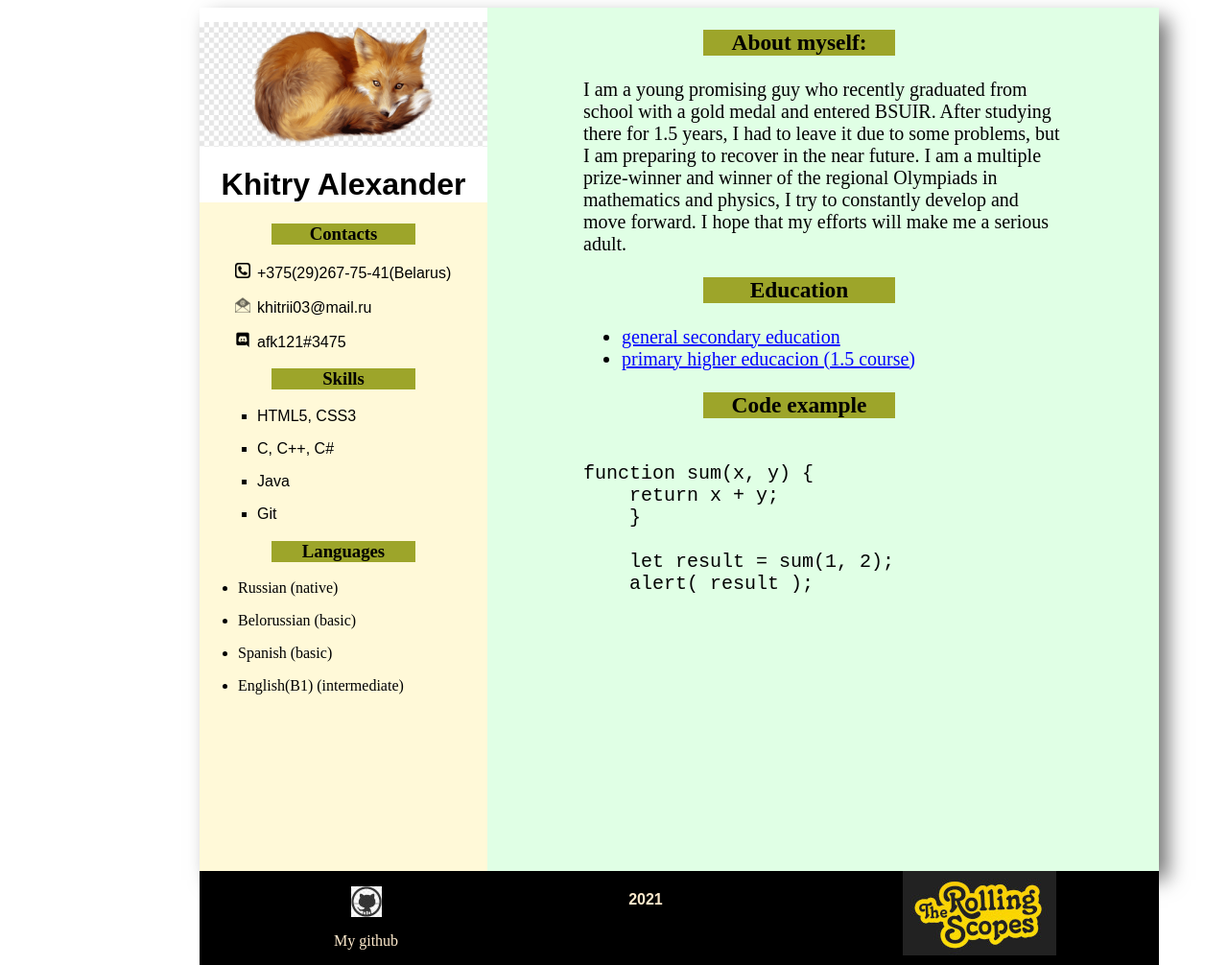
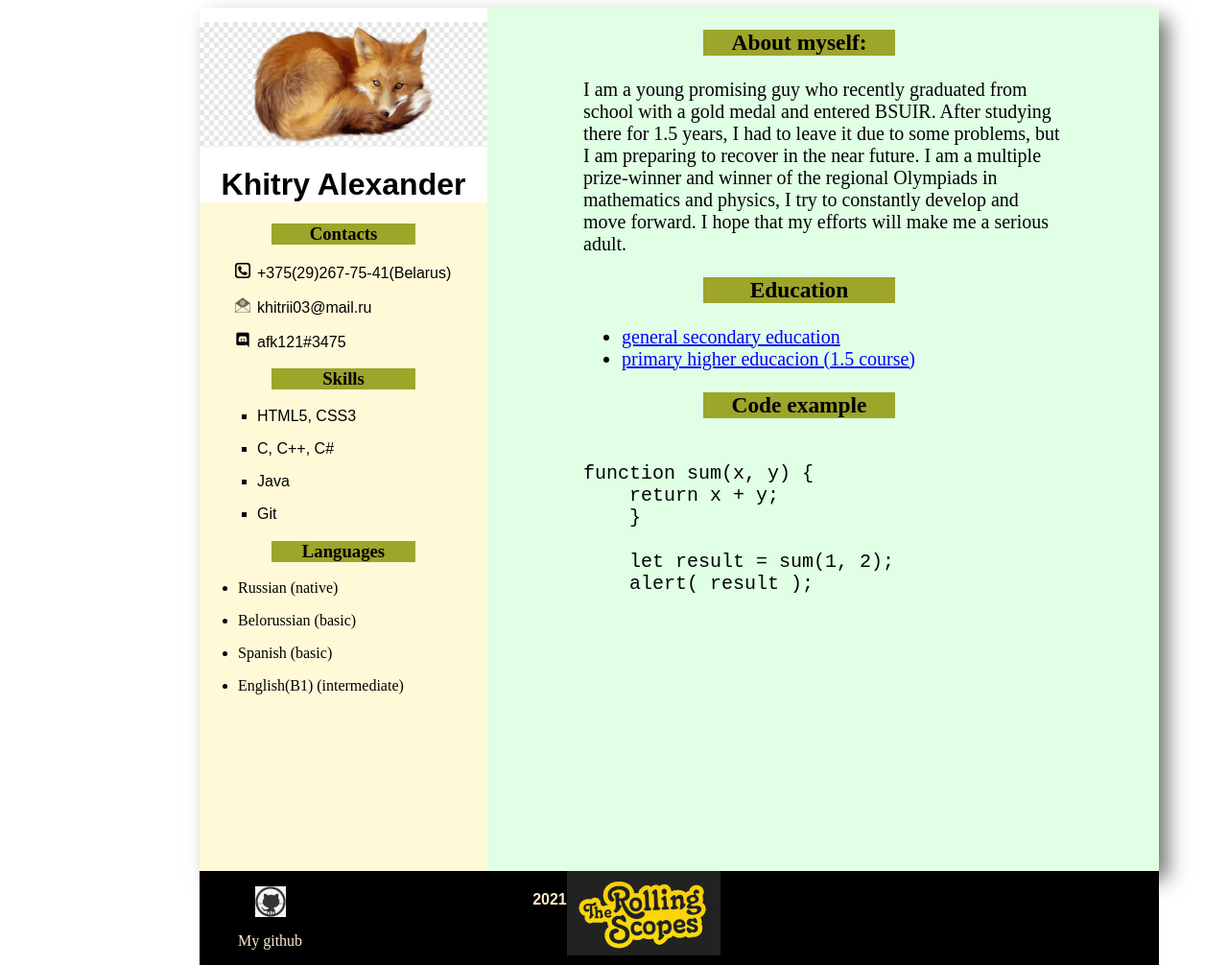
Before and after one commit to czxvvz/rsschool-cv, a plain HTML site: page index.html in a window 1280 px wide. Shown: the whole page at 96% size. Drawn offline with Linux system fonts and the light colour scheme.

Commit message:
Update styles.css

```diff
--- a/styles.css
+++ b/styles.css
@@ -18,9 +18,9 @@ section.code{margin-left: 100px; margin-top: 20px;margin-right: 100px;}
 a.generalSecondary{color:blue;}
 a.higherEducacion{color:blue;}
 ul.educacion{list-style-type:square}
-section.github{margin-left:100px}
+div.github{margin-left:100px}
 section.year{margin-left:200px}
-section.RSschool{margin-left:250px}
+div.RSschool{margin-left:250px}
 footer.footer{ display:flex; background-color:black}
 figure.github{text-align:center}
 figcaption.github{color:blanchedalmond}
```
